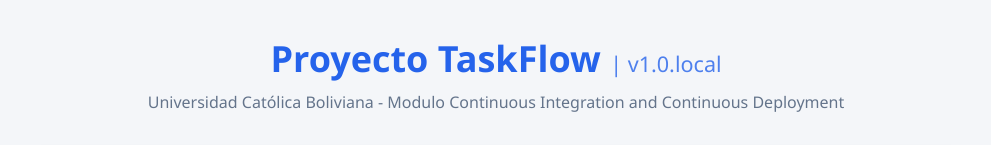
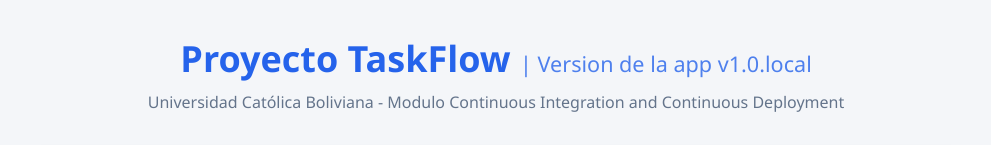
Before and after one commit to ernesto-vega-ucb/task-flow, a React (Vite) app in the folder frontend/: page / in a window 1280 px wide. Shown: the top 145 px of the page, without its empty margins (144-1135 px from the left). Built offline with nearby package versions, Linux system fonts and the light colour scheme; no server answers.

Commit message:
Se añadio titulo para la version

```diff
--- a/frontend/src/App.tsx
+++ b/frontend/src/App.tsx
@@ -38,7 +38,7 @@ export default function App() {
     <div className="app">
       <header className="app__header">
         <h1 className="app__title">
-          Proyecto TaskFlow <span style={{ fontSize: '0.6em', opacity: 0.8, fontWeight: 'normal' }}>| {appVersion}</span>
+          Proyecto TaskFlow <span style={{ fontSize: '0.6em', opacity: 0.8, fontWeight: 'normal' }}>| Version de la app {appVersion}</span>
         </h1>
         <p className="app__subtitle">Universidad Católica Boliviana - Modulo Continuous Integration and Continuous Deployment</p>
       </header>
```
